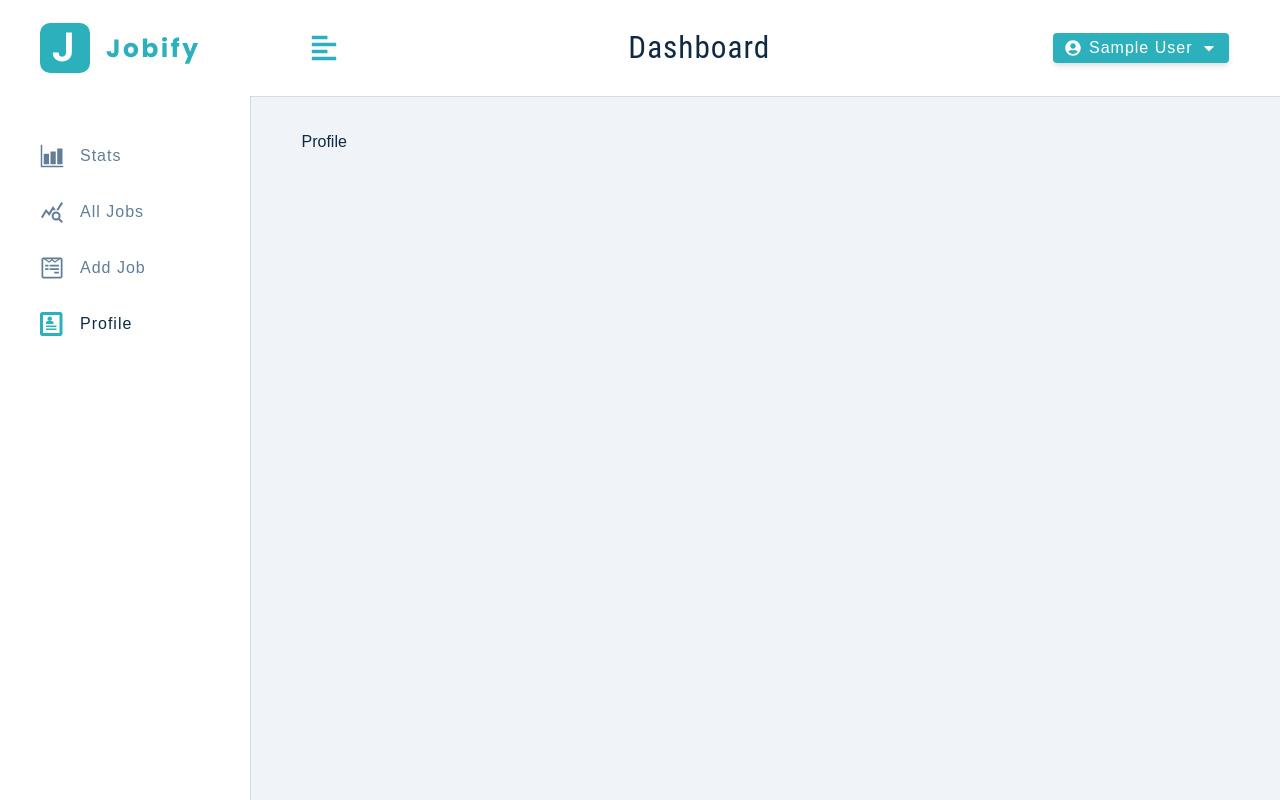
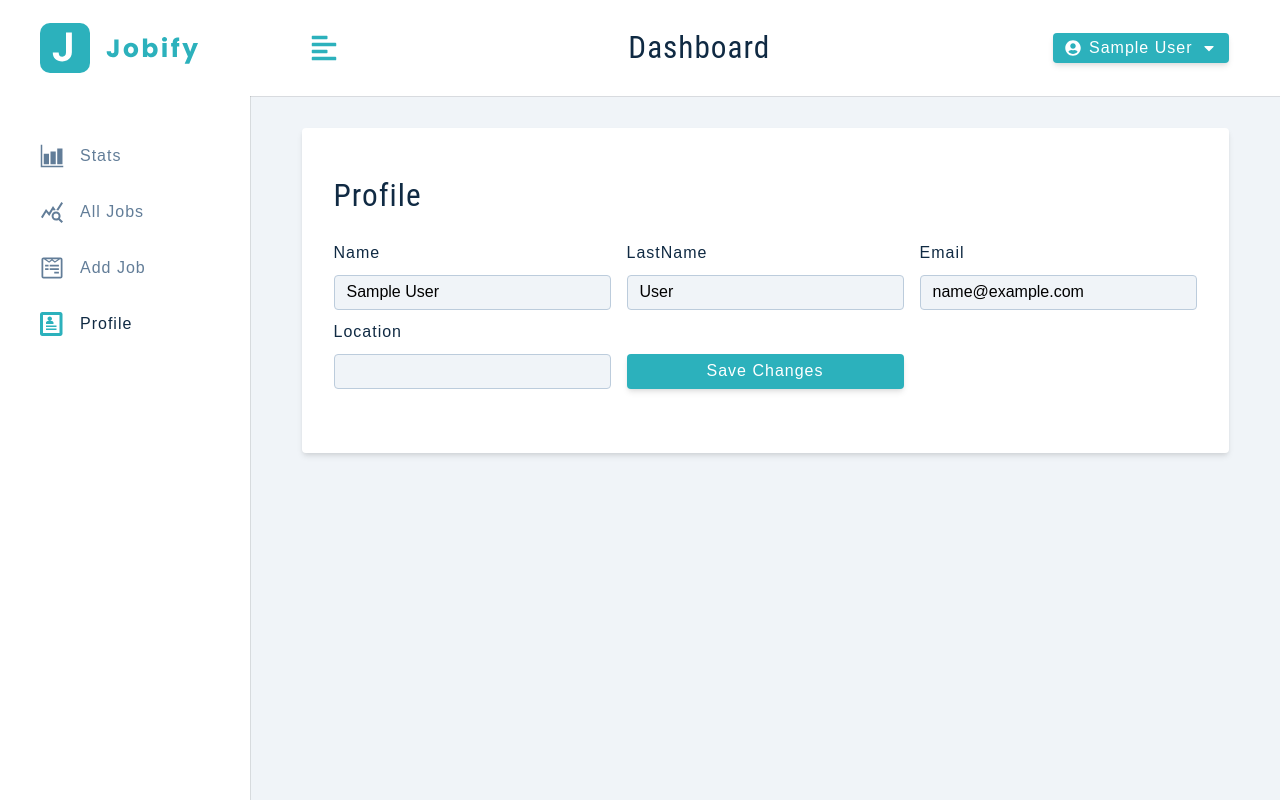
Before and after one commit to saikatbhuiyan/mern-job-finder, a React (Create React App) app in the folder client/: page /profile in a window 1280 px wide. Built offline with nearby package versions, Linux system fonts and the light colour scheme; sample sign-in values are in the browser's storage.

Commit message:
Client update user 1 and update axios setup

```diff
--- a/client/src/context/appContext.js
+++ b/client/src/context/appContext.js
@@ -32,6 +32,36 @@
 
 const AppProvider = ({ children }) => {
   const [state, dispatch] = useReducer(reducer, initialState);
+
+  // axios instance create
+  const authFetch = axios.create({
+    baseURL: "/api/v1",
+  });
+
+  // for request
+  authFetch.interceptors.request.use(
+    (config) => {
+      config.headers.common["Authorization"] = `Bearer ${state.token}`;
+      return config;
+    },
+    (error) => {
+      return Promise.reject(error);
+    }
+  );
+
+  // for response
+  authFetch.interceptors.response.use(
+    (response) => {
+      return response;
+    },
+    (error) => {
+      console.log(error.response);
+      if (error.response.status === 401) {
+        console.log("AUTH ERROR");
+      }
+      return Promise.reject(error);
+    }
+  );
 
   // show alert message on screen
   const displayAlert = () => {
@@ -93,9 +123,25 @@
     removeUserFromLocalStorage();
   };
 
+  const updateUser = async (currentUser) => {
+    try {
+      const { data } = await authFetch.patch("/auth/updateUser", currentUser);
+      console.log(data);
+    } catch (error) {
+      // console.log(error.response);
+    }
+  };
+
   return (
     <AppContext.Provider
-      value={{ ...state, displayAlert, setupUser, toggleSidebar, logoutUser }}
+      value={{
+        ...state,
+        displayAlert,
+        setupUser,
+        toggleSidebar,
+        logoutUser,
+        updateUser,
+      }}
     >
       {/* hear children means app */}
       {children}
--- a/client/src/pages/dashboard/Profile.js
+++ b/client/src/pages/dashboard/Profile.js
@@ -1,5 +1,63 @@
+import { useState } from "react";
+import { FormRow, Alert } from "../../components";
+import { useAppContext } from "../../context/appContext";
+import Wrapper from "../../assets/wrappers/DashboardFormPage";
+
 const Profile = () => {
-  return <div>Profile</div>;
+  const { user, showAlert, displayAlert, updateUser, isLoading } =
+    useAppContext();
+
+  const [name, setName] = useState(user?.name);
+  const [email, setEmail] = useState(user?.email);
+  const [lastName, setLastName] = useState(user?.lastName);
+  const [location, setLocation] = useState(user?.location);
+
+  const handleSubmit = (e) => {
+    e.preventDefault();
+    if (!email || !name || !location || !lastName) {
+      displayAlert();
+    }
+    updateUser({ name, email, lastName, location });
+  };
+
+  return (
+    <Wrapper>
+      <form className="form" onSubmit={handleSubmit}>
+        <h3>Profile</h3>
+        {showAlert && <Alert />}
+        <div className="form-center">
+          <FormRow
+            type="text"
+            name="name"
+            value={name}
+            handleChange={(e) => setName(e.target.value)}
+          />
+          <FormRow
+            type="text"
+            name="lastName"
+            label="Last name"
+            value={lastName}
+            handleChange={(e) => setLastName(e.target.value)}
+          />
+          <FormRow
+            type="email"
+            name="email"
+            value={email}
+            handleChange={(e) => setEmail(e.target.value)}
+          />
+          <FormRow
+            type="text"
+            name="location"
+            value={location}
+            handleChange={(e) => setLocation(e.target.value)}
+          />
+          <button className="btn btn-block" type="submit">
+            {isLoading ? "Please wait..." : "save changes"}
+          </button>
+        </div>
+      </form>
+    </Wrapper>
+  );
 };
 
 export default Profile;
```
